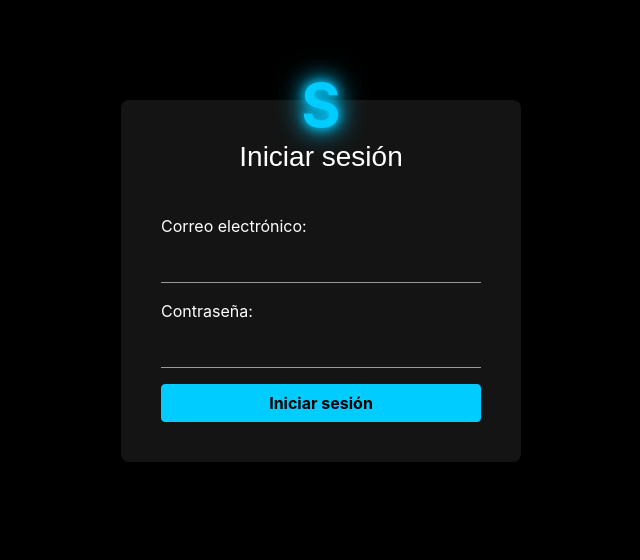
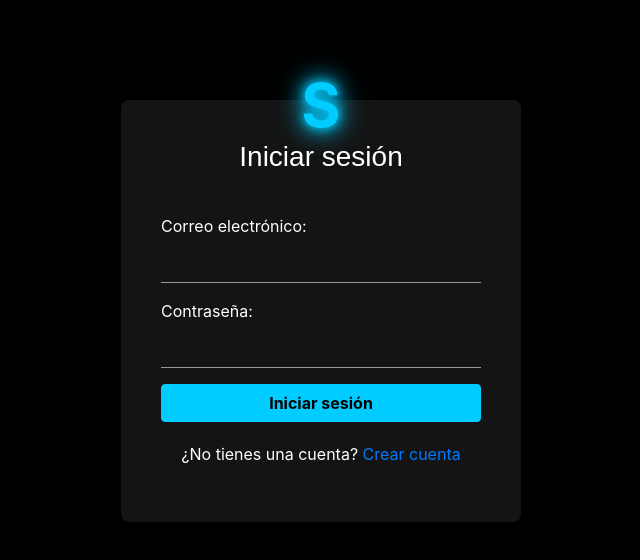
Before and after one commit to ZuheSerlis31/Disney2.0, a plain HTML site: page index.html in a window 1280 px wide. Shown: the top 560 px of the page, without its empty margins (319-959 px from the left). Drawn offline with nearby package versions, Linux system fonts and the light colour scheme; some packages are replaced by stand-ins of ours; a script that the page names is missing.

Commit message:
Update index.html

```diff
--- a/index.html
+++ b/index.html
@@ -1,161 +1,315 @@
 <!DOCTYPE html>
+
 <html>
+
 <head>
+
+  <meta name="viewport" content="width=device-width, initial-scale=1, maximum-scale=1, user-scalable=no">
+
   <title>Formulario de inicio de sesión</title>
+
   <link rel="stylesheet" href="https://maxcdn.bootstrapcdn.com/bootstrap/4.0.0/css/bootstrap.min.css">
+
   <script src="https://code.jquery.com/jquery-3.2.1.slim.min.js"></script>
+
   <script src="https://cdnjs.cloudflare.com/ajax/libs/popper.js/1.12.9/umd/popper.min.js"></script>
+
   <script src="https://maxcdn.bootstrapcdn.com/bootstrap/4.0.0/js/bootstrap.min.js"></script>
+
   <script src="https://cdn.jsdelivr.net/npm/sweetalert2@11"></script>
+
   <style>
+
     body {
+
       background-color: #000;
+
       color: #fff;
+
     }
 
+
+
     .container {
+
       max-width: 400px;
+
       background-color: #141414;
+
       padding: 40px;
+
       border-radius: 8px;
+
       box-shadow: 0 0 20px rgba(0, 0, 0, 0.2);
+
       position: relative;
+
       margin: 100px auto;
+
     }
 
+
+
     .container:before {
+
       content: "S";
+
       position: absolute;
+
       top: -40px;
+
       left: 50%;
+
       transform: translateX(-50%);
+
       color: #00ccff;
+
       font-size: 60px;
+
       font-weight: bold;
+
       text-shadow: 0 0 10px #00ccff, 0 0 20px #00ccff, 0 0 30px #00ccff;
+
     }
 
+
+
     h3 {
+
       text-align: center;
+
       margin-bottom: 40px;
+
       font-family: Arial, sans-serif;
+
     }
 
+
+
     .form-group label {
+
       color: #fff;
+
     }
 
+
+
     .form-group input {
+
       background-color: transparent;
+
       border: none;
+
       border-bottom: 1px solid #999;
+
       border-radius: 0;
+
       outline: none;
+
       color: #fff;
+
       padding-left: 0;
+
     }
 
+
+
     .form-group input:focus {
+
       border-color: #00ccff;
+
     }
 
+
+
     .btn {
+
       background-color: #00ccff;
+
       border-color: #00ccff;
+
       color: #000;
+
       font-weight: bold;
+
     }
 
+
+
     .btn:hover {
+
       background-color: #0099cc;
+
       border-color: #0099cc;
+
     }
 
+
+
     .carousel-item {
+
       min-height: 300px;
+
       border-radius: 8px;
+
       overflow: hidden;
+
       box-shadow: 0 10px 20px rgba(0, 0, 0, 0.8);
+
       opacity: 0;
+
       transition: opacity 0.5s ease-in-out;
+
     }
 
+
+
     .carousel-item.active {
+
       opacity: 1;
+
     }
 
+
+
     .carousel-control-prev,
+
     .carousel-control-next {
+
       display: none;
+
     }
 
+
+
     .carousel-indicators {
+
       display: none;
+
     }
+
   </style>
+
   <script>
+
     function validateForm() {
+
       var email = document.getElementById("email").value;
+
       var password = document.getElementById("password").value;
 
       if (email === "serlismund@gmail.com" && password === "SerLis2023") {
+
         window.location.href = "https://zuheserlis31.github.io/serlis3/";
+
         return true;
+
       } else {
+
         Swal.fire({
+
           icon: 'error',
+
           title: 'Credenciales incorrectas',
+
           text: 'El correo o la contraseña son incorrectos. Por favor, intenta nuevamente.',
+
           showConfirmButton: false,
+
           timer: 2000
+
         });
+
         return false;
+
       }
+
     }
+
   </script>
+
 </head>
+
 <body>
+
   <div class="container">
+
     <h3>Iniciar sesión</h3>
+
     <form method="POST" action="" onsubmit="return validateForm()">
+
       <div class="form-group">
+
         <label for="email">Correo electrónico:</label>
+
         <input type="email" class="form-control" id="email" name="email" required>
+
       </div>
+
       <div class="form-group">
+
         <label for="password">Contraseña:</label>
+
         <input type="password" class="form-control" id="password" name="password" required>
+
       </div>
+
       <button type="submit" class="btn btn-primary btn-block">Iniciar sesión</button>
+
     </form>
+
+    <p style="text-align: center; margin-top: 20px;">¿No tienes una cuenta? <a href="#">Crear cuenta</a></p>
+
   </div>
 
   <div id="carouselExampleIndicators" class="carousel slide" data-ride="carousel" data-interval="5000" style="margin-top: 20px;">
+
     <div class="carousel-inner">
+
       <div class="carousel-item active">
+
         <img class="d-block w-100" src="https://www.themoviedb.org/t/p/original/6l1SV3CWkbbe0DcAK1lyOG8aZ4K.jpg" alt="First slide">
+
       </div>
+
       <div class="carousel-item">
+
         <img class="d-block w-100" src="https://www.canva.com/design/DAFXg7DihuY/vBOXhUDbm2Zz6sm3z0f0mA/view?utm_content=DAFXg7DihuY&utm_campaign=designshare&utm_medium=link&utm_source=viewer" alt="Second slide">
+
       </div>
+
       <div class="carousel-item">
+
         <img class="d-block w-100" src="https://www.themoviedb.org/t/p/original/iJQIbOPm81fPEGKt5BPuZmfnA54.jpg" alt="Third slide">
+
       </div>
+
     </div>
+
   </div>
 
   <script>
+
     $(document).ready(function() {
+
       $('#carouselExampleIndicators').carousel();
 
       $('#carouselExampleIndicators').on('slide.bs.carousel', function () {
+
         $('.carousel-item.active').animate({opacity: 0}, 500);
+
       });
 
       $('#carouselExampleIndicators').on('slid.bs.carousel', function () {
+
         $('.carousel-item.active').animate({opacity: 1}, 500);
+
       });
+
     });
+
   </script>
+
 </body>
+
 </html>
```
